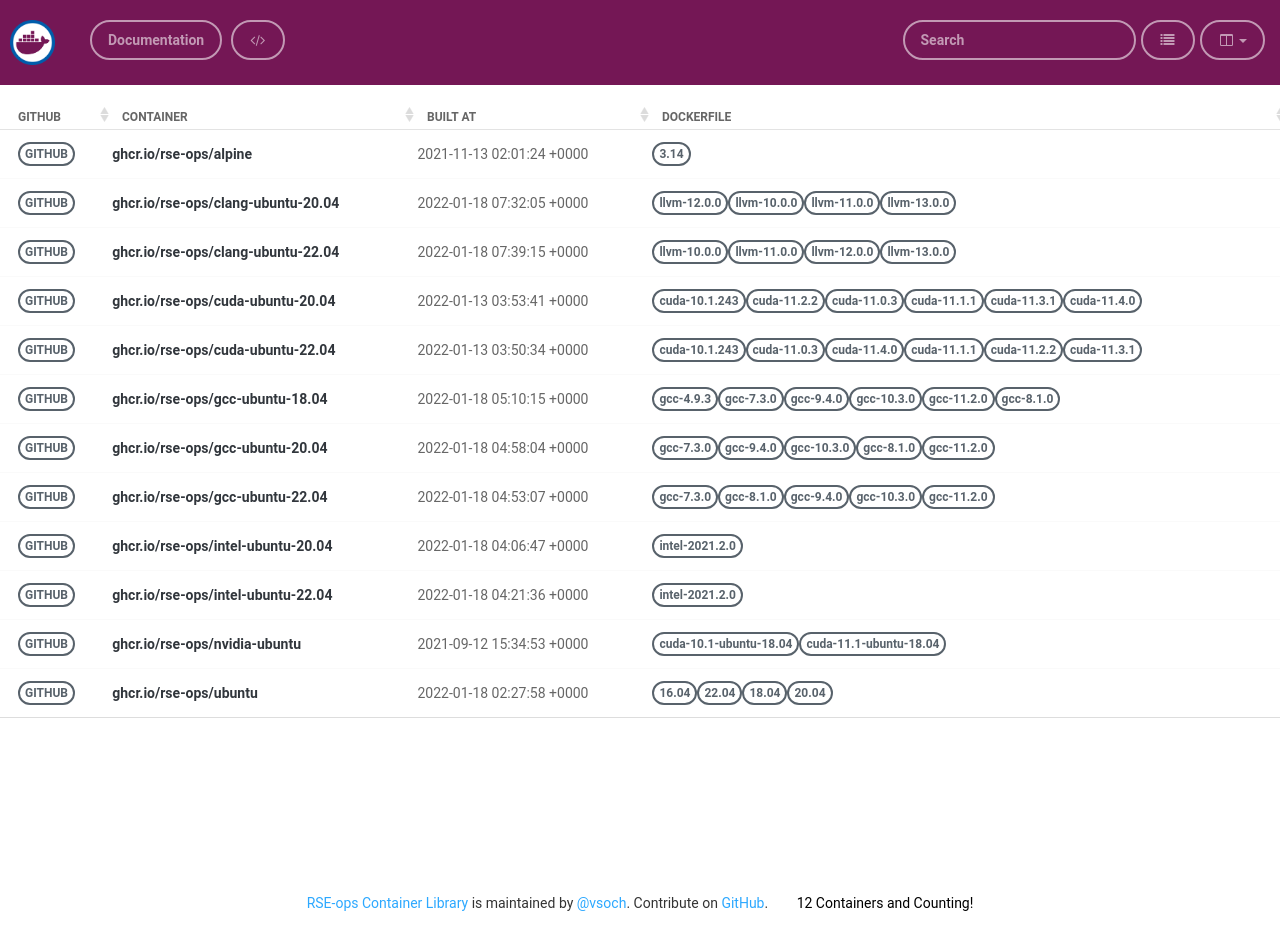
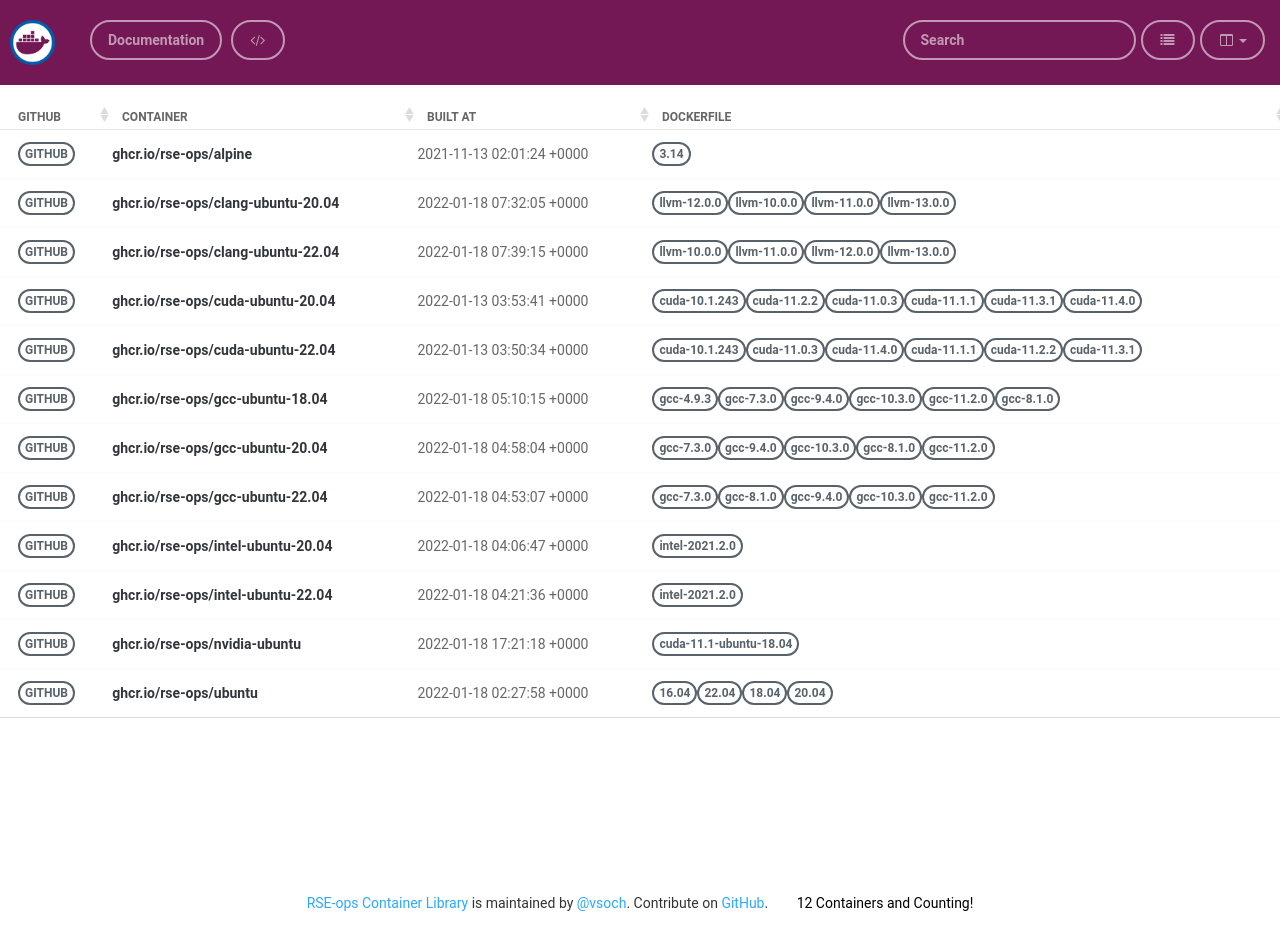
Before and after one commit to rse-ops/docker-images, a Jekyll site: the page built from pages/index.md, in a window 1280 px wide. Built offline with Jekyll 4.4.1, drawn with Linux system fonts in a browser that asks for light colours; nearby versions of some CDN libraries.

Commit message:
Automated push to update library 2022-01-18

```diff
--- a/_library/ghcr.io-rse-ops-nvidia-ubuntu.md
+++ b/_library/ghcr.io-rse-ops-nvidia-ubuntu.md
@@ -1,13 +1,11 @@
 ---
 layout: container
 name: ghcr.io/rse-ops/nvidia-ubuntu
-updated_at: 2021-09-12 15:34:53.750145
+updated_at: 2022-01-18 17:21:18.338120
+
 
 container_url: https://github.com/orgs/rse-ops/packages/container/package/nvidia-ubuntu
 versions:
- - tag: cuda-10.1-ubuntu-18.04
-   dockerfile: https://github.com/rse-ops/docker-images/blob/main/nvidia-ubuntu/Dockerfile
-   manifest: https://crane.ggcr.dev/manifest/ghcr.io/rse-ops/nvidia-ubuntu:cuda-10.1-ubuntu-18.04
  - tag: cuda-11.1-ubuntu-18.04
    dockerfile: https://github.com/rse-ops/docker-images/blob/main/nvidia-ubuntu/Dockerfile
    manifest: https://crane.ggcr.dev/manifest/ghcr.io/rse-ops/nvidia-ubuntu:cuda-11.1-ubuntu-18.04
```
